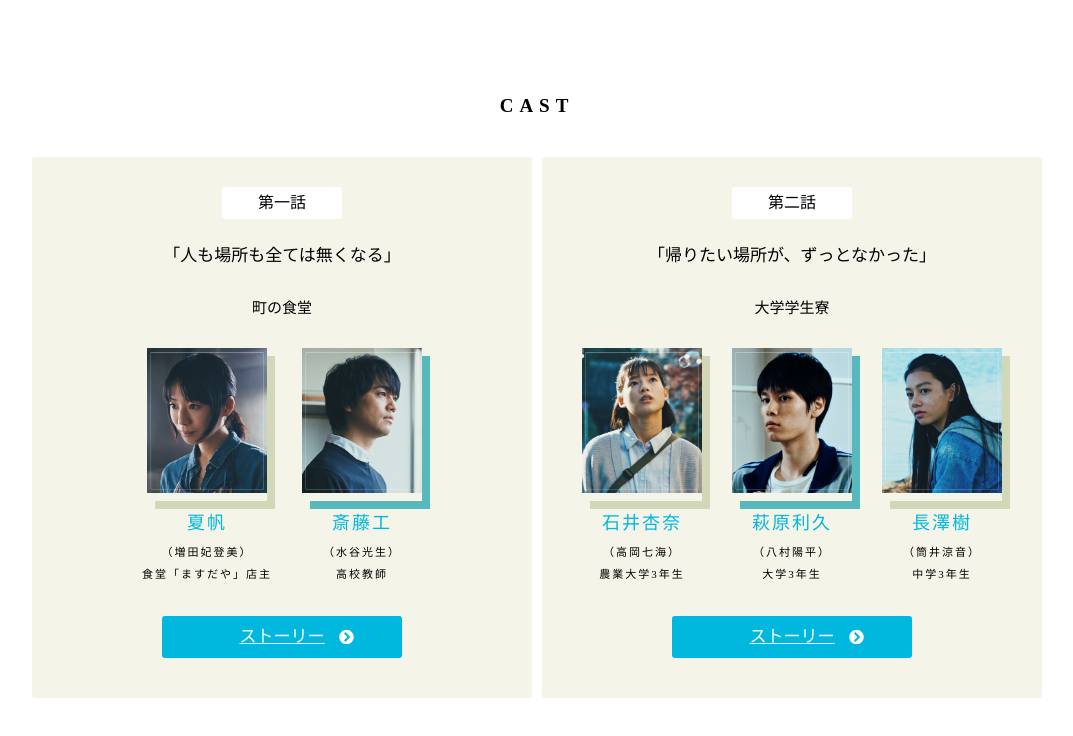
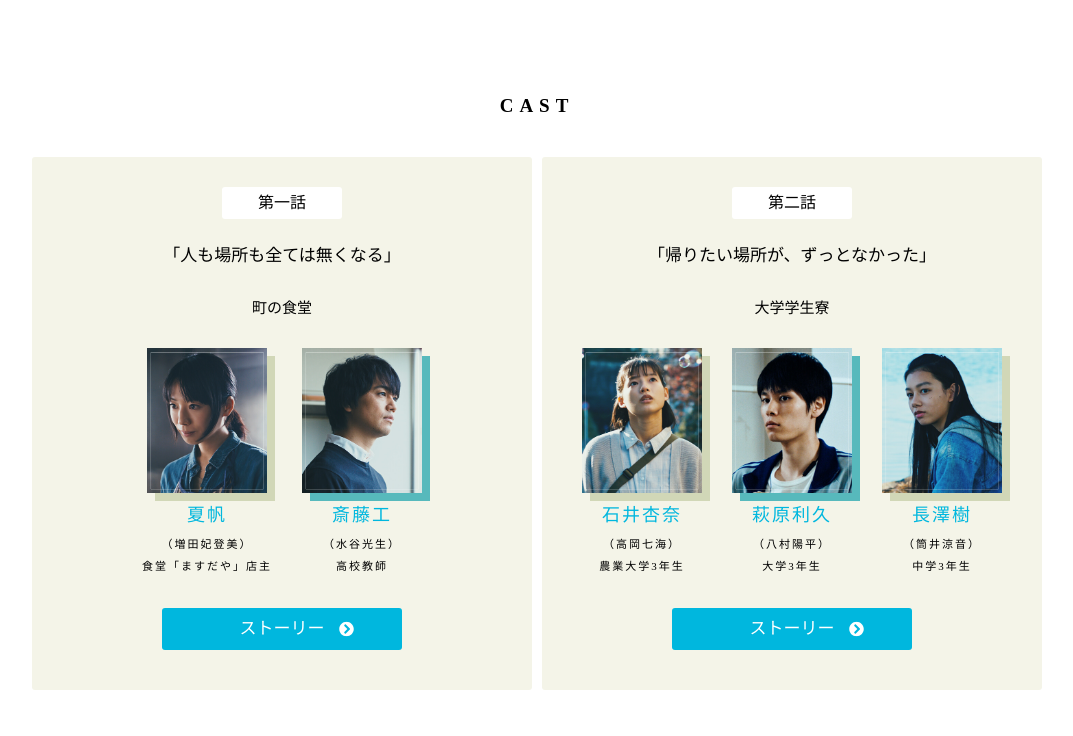
Before and after one commit to lit-webD/pair-programming, a plain HTML site: page index.html in a window 1280 px wide. Shown: the whole page, without its empty margins (103-1176 px from the left). Drawn offline with Linux system fonts and the light colour scheme.

Commit message:
fix: figmaのデザインに修正

```diff
--- a/style.css
+++ b/style.css
@@ -89,7 +89,6 @@ span {
 
 .cast-image {
   width: 120px;
-  padding-bottom: 8px;
 }
 
 .cast-name {
@@ -115,6 +114,7 @@ span {
   font-size: 17px;
   line-height: 42px;
   transition: all 0.2s ease-in-out;
+  text-decoration: none;
   svg {
     position: absolute;
     top: 50%;
```
